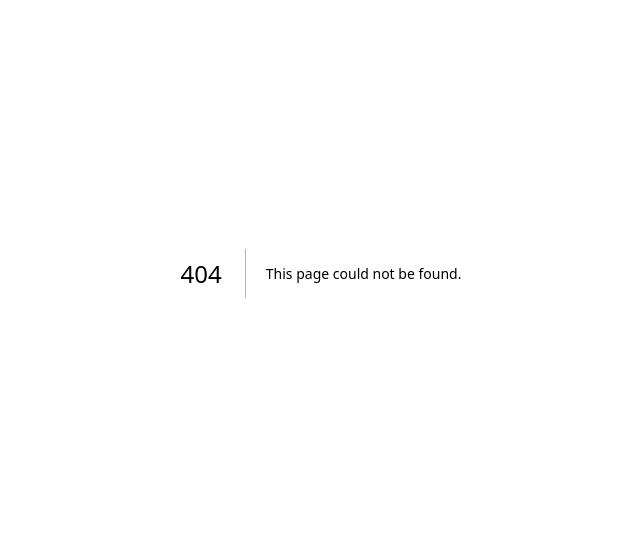
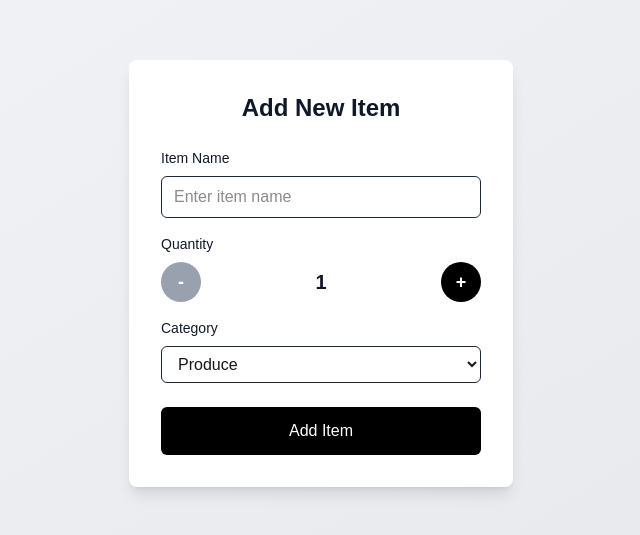
Before and after one commit to puskal007/cprg306-assignments, a Next.js app: page /week-5 in a window 1280 px wide. Before the commit this address had no page. Shown: the part 127-662 px from the top of the page, without its empty margins (319-959 px from the left). Built offline with nearby package versions, Linux system fonts and the light colour scheme.

Commit message:
Completed Week 5 assignment - Full NewItem form with state management

```diff
--- a/app/page.js
+++ b/app/page.js
@@ -20,6 +20,11 @@
             Week 4 Assignment
           </Link>
         </li>
+        <li>
+          <Link href="/week-5" className="text-blue-600 hover:text-blue-800 underline">
+            Week 5 Assignment
+          </Link>
+        </li>
       </ul>
     </main>
   );
--- /dev/null
+++ b/app/week-5/new-item.js
@@ -0,0 +1,138 @@
+"use client";
+import { useState } from 'react';
+
+export default function NewItem() {
+  // State variables
+  const [name, setName] = useState("");
+  const [quantity, setQuantity] = useState(1);
+  const [category, setCategory] = useState("produce");
+
+  // Increment/Decrement functions (from Week 4)
+  const increment = () => {
+    if (quantity < 20) {
+      setQuantity(quantity + 1);
+    }
+  };
+
+  const decrement = () => {
+    if (quantity > 1) {
+      setQuantity(quantity - 1);
+    }
+  };
+
+  // Form submission handler
+  const handleSubmit = (event) => {
+    event.preventDefault();
+
+    // Create item object
+    const item = {
+      name: name,
+      quantity: quantity,
+      category: category
+    };
+
+    // Log to console
+    console.log(item);
+
+    // Display alert
+    alert(`Added item: ${name}, Quantity: ${quantity}, Category: ${category}`);
+
+    // Reset form
+    setName("");
+    setQuantity(1);
+    setCategory("produce");
+  };
+
+  return (
+    <div className="flex flex-col items-center justify-center min-h-screen bg-gradient-to-br from-gray-100 to-gray-200 p-8">
+      <form onSubmit={handleSubmit} className="bg-white p-8 rounded-lg shadow-lg w-96">
+        <h2 className="text-2xl font-bold mb-6 text-center text-gray-900">Add New Item</h2>
+
+        {/* Name Field */}
+        <div className="mb-4">
+          <label className="block text-sm font-medium text-gray-900 mb-2">
+            Item Name
+          </label>
+          <input
+            type="text"
+            value={name}
+            onChange={(e) => setName(e.target.value)}
+            required
+            className="w-full px-3 py-2 border border-gray-800 rounded-md focus:outline-none focus:ring-2 focus:ring-black focus:border-transparent"
+            placeholder="Enter item name"
+          />
+        </div>
+
+        {/* Quantity Field */}
+        <div className="mb-4">
+          <label className="block text-sm font-medium text-gray-900 mb-2">
+            Quantity
+          </label>
+          <div className="flex items-center justify-between">
+            <button
+              type="button"
+              onClick={decrement}
+              disabled={quantity === 1}
+              className={`w-10 h-10 rounded-full flex items-center justify-center text-white font-bold text-lg ${
+                quantity === 1
+                  ? 'bg-gray-400 cursor-not-allowed'
+                  : 'bg-black hover:bg-gray-800'
+              }`}
+            >
+              -
+            </button>
+
+            <span className="text-xl font-bold mx-4 min-w-8 text-center text-gray-900">
+              {quantity}
+            </span>
+
+            <button
+              type="button"
+              onClick={increment}
+              disabled={quantity === 20}
+              className={`w-10 h-10 rounded-full flex items-center justify-center text-white font-bold text-lg ${
+                quantity === 20
+                  ? 'bg-blue-800 cursor-not-allowed'
+                  : 'bg-black hover:bg-gray-800'
+              }`}
+            >
+              +
+            </button>
+          </div>
+        </div>
+
+        {/* Category Field */}
+        <div className="mb-6">
+          <label className="block text-sm font-medium text-gray-900 mb-2">
+            Category
+          </label>
+          <select
+            value={category}
+            onChange={(e) => setCategory(e.target.value)}
+            className="w-full px-3 py-2 border border-gray-800 rounded-md focus:outline-none focus:ring-2 focus:ring-black focus:border-transparent"
+          >
+            <option value="produce">Produce</option>
+            <option value="dairy">Dairy</option>
+            <option value="bakery">Bakery</option>
+            <option value="meat">Meat</option>
+            <option value="frozen foods">Frozen Foods</option>
+            <option value="canned goods">Canned Goods</option>
+            <option value="dry goods">Dry Goods</option>
+            <option value="beverages">Beverages</option>
+            <option value="snacks">Snacks</option>
+            <option value="household">Household</option>
+            <option value="other">Other</option>
+          </select>
+        </div>
+
+        {/* Submit Button */}
+        <button
+          type="submit"
+          className="w-full bg-black text-white py-3 px-4 rounded-md hover:bg-gray-800 focus:outline-none focus:ring-2 focus:ring-black focus:ring-offset-2 font-medium"
+        >
+          Add Item
+        </button>
+      </form>
+    </div>
+  );
+}
--- /dev/null
+++ b/app/week-5/page.js
@@ -0,0 +1,9 @@
+import NewItem from './new-item';
+
+export default function Page() {
+  return (
+    <main>
+      <NewItem />
+    </main>
+  );
+}
```
